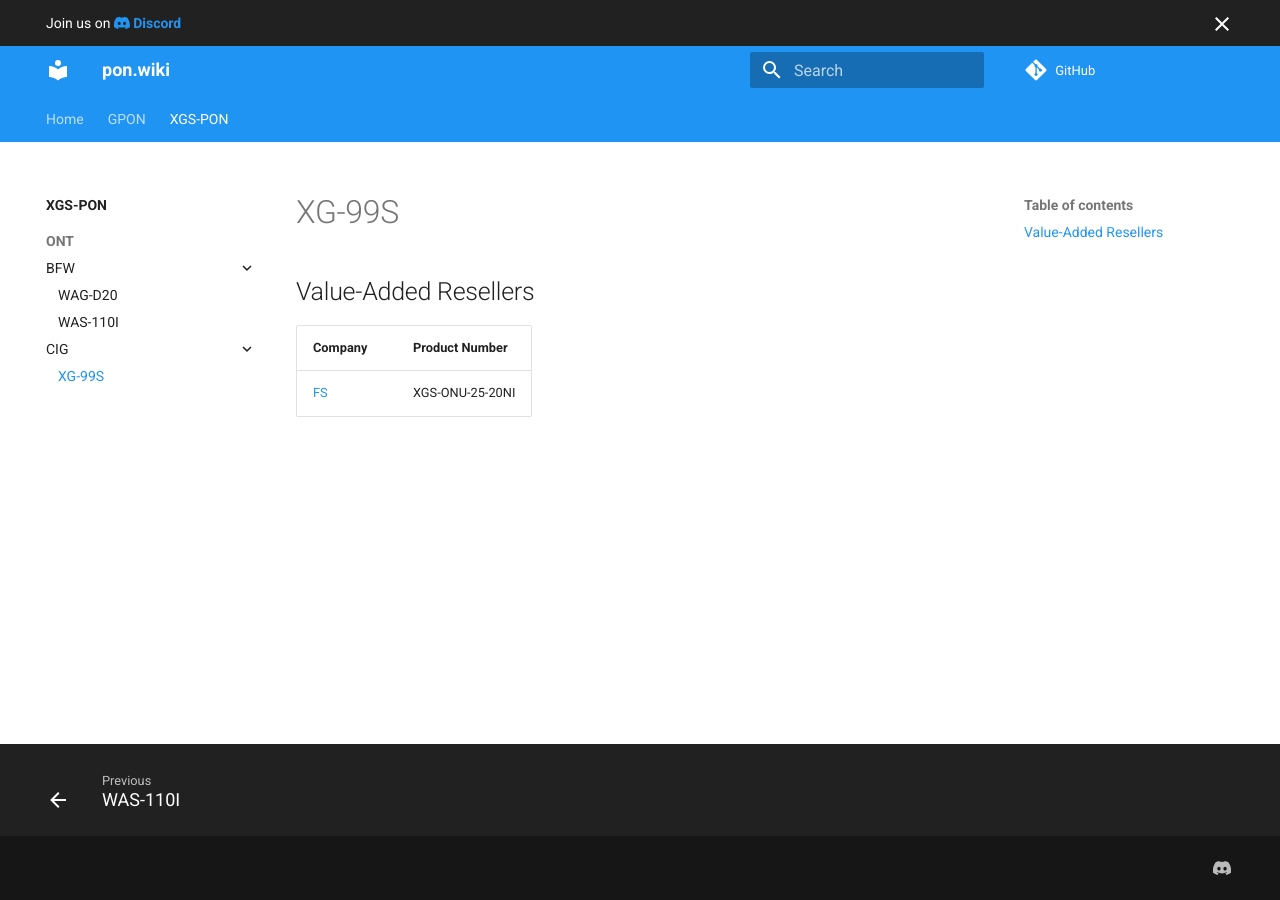
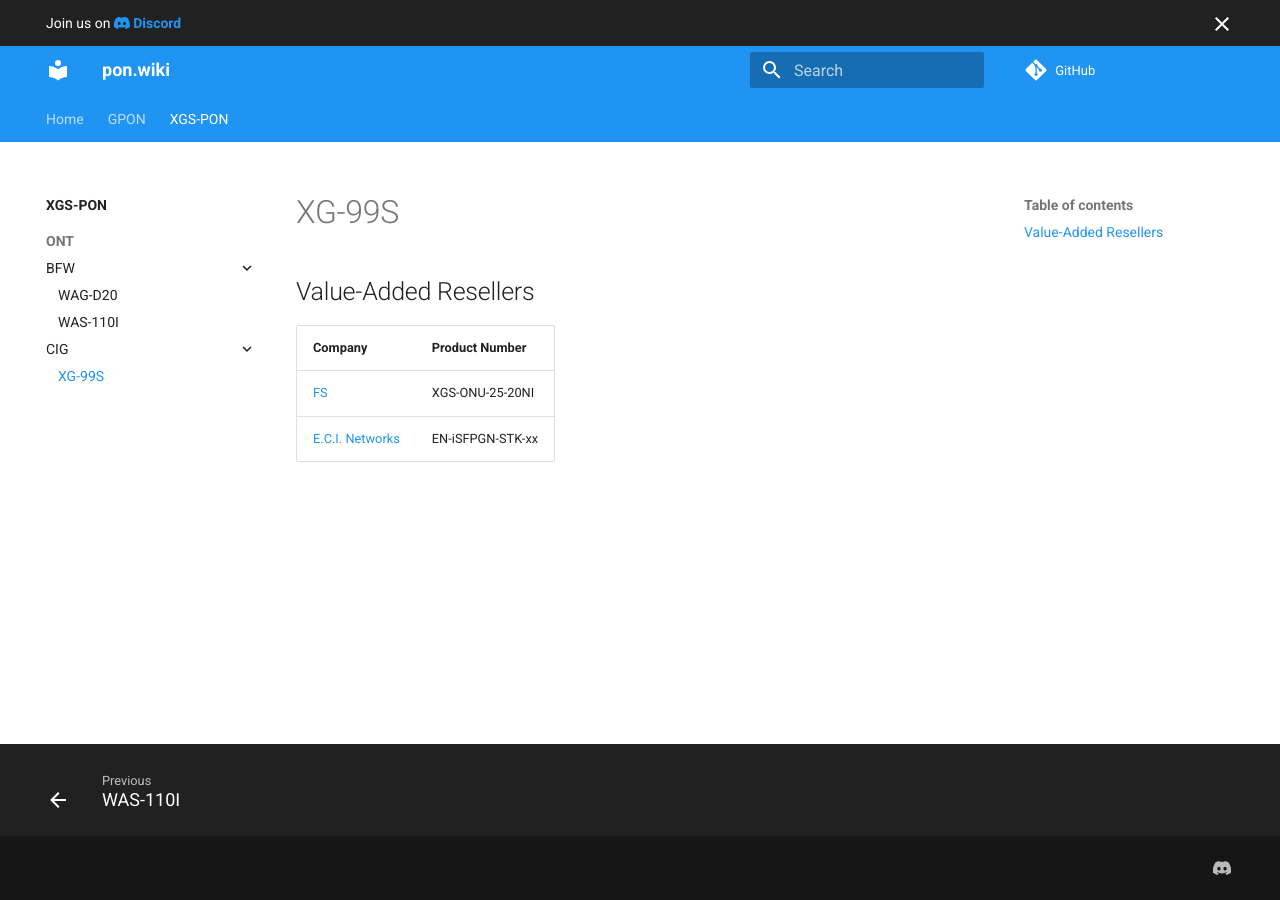
Before and after one commit to up-n-atom/8311, an MkDocs documentation site: the page built from docs/xgs-pon/ont/cig/xg-99s.md, in a window 1280 px wide. Built offline with MkDocs 1.6.1 and Material for MkDocs 9.7.7, drawn with Linux system fonts in a browser that asks for light colours; comment, search, counter and statistics services are not loaded.

Commit message:
XG-99S: Update VAR listing

```diff
--- a/docs/xgs-pon/ont/cig/xg-99s.md
+++ b/docs/xgs-pon/ont/cig/xg-99s.md
@@ -2,6 +2,7 @@
 
 ## Value-Added Resellers
 
-| Company                   | Product Number  |
-| ------------------------- | --------------- |
-| [FS](https://www.fs.com/) | XGS-ONU-25-20NI |
+| Company                             | Product Number   |
+| ----------------------------------- | ---------------- |
+| [FS](https://www.fs.com/)           | XGS-ONU-25-20NI  |
+| [E.C.I. Networks](https://ecin.ca/) | EN-iSFPGN-STK-xx |
```
